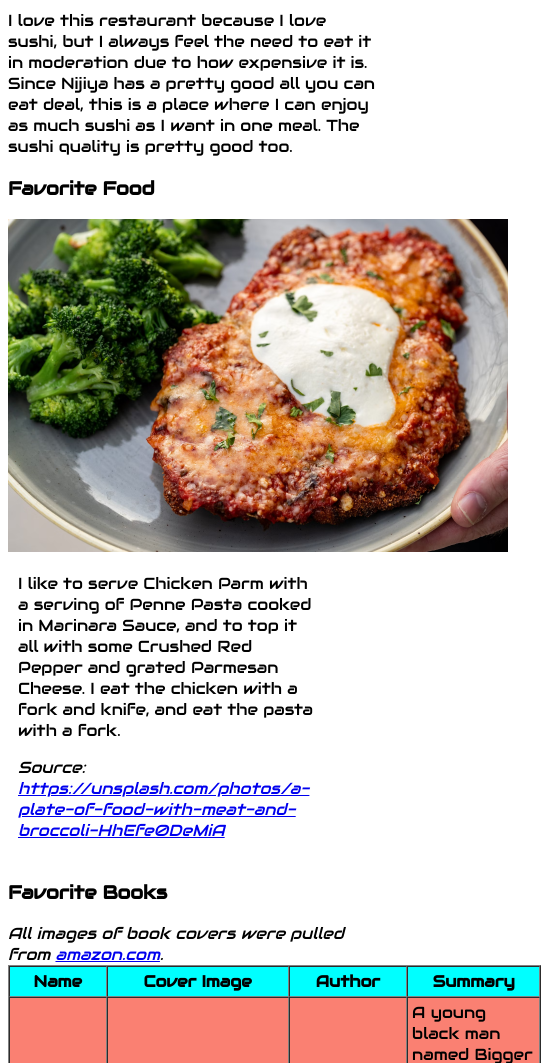
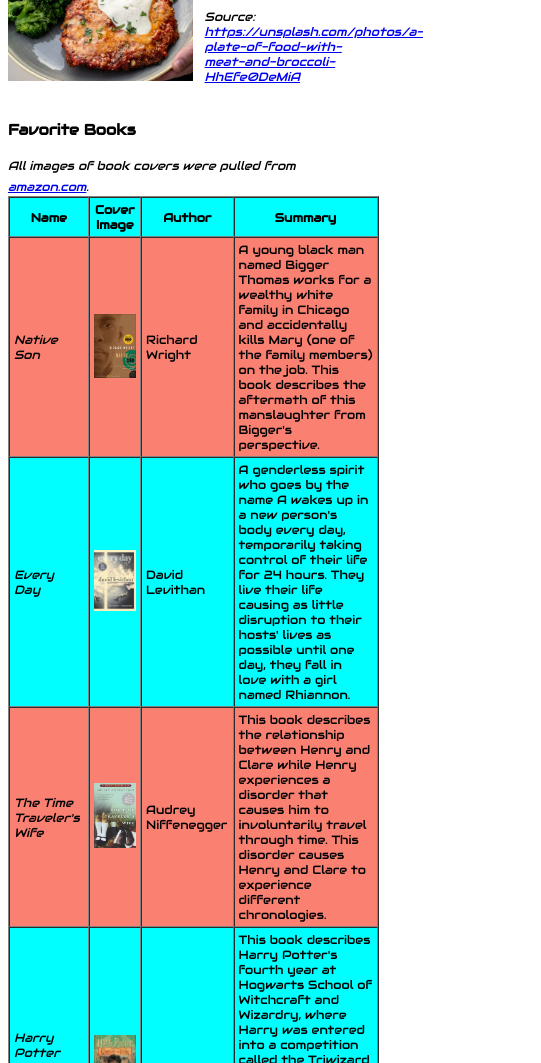
Before and after one commit to radang2014/cs120, a plain HTML site: page ps1-2/me_two.html in a window 390 px wide. Shown: the part 937-2000 px from the top of the page, 541 px wide, since content can reach past the window. Drawn offline with Linux system fonts and the light colour scheme.

Commit message:
Add responsiveness upgrades

```diff
--- a/ps1-2/me_two.html
+++ b/ps1-2/me_two.html
@@ -35,6 +35,7 @@
                 display: block;
                 border: 5px solid black;
                 margin: 0 auto;
+                width: 50%;
                 max-width: 250px;
             }
             div#food {
@@ -43,16 +44,31 @@
             }
             div#food_pic {
                 background-image: url("images/chicken_parm.png");
+                background-size: contain;
                 display: inline-block;
-                width: 500px;
-                height: 333px;
-                margin: 0 10px 0 0; /* add margin to the right */
+                max-width: 500px;
+                max-height: 333px;
+                width: 50%;
+                aspect-ratio: 3/2; /* make height adjust with width to maintain aspect ratio */
+                margin: 0 1% 0 0; /* add margin to the right */
             }
             div#food_desc {
                 display: inline-block;
-                width: 300px;
+                max-width: 300px;
                 height: auto;
-                margin: 0 0 0 10px; /* add margin to the left */
+                width: 45%; /* ensure description is to the side regardless of screen size */
+                margin: 0 0 0 1%; /* add margin to the left */
+            }
+            table#books {
+                max-width: 980px;
+                width: 100%;
+            }
+            table#books tr {
+                width: 25%;
+            }
+            table#books img {
+                width: 100%;
+                height: auto;
             }
             table#books tr:nth-child(even) {
                 background-color: salmon;
@@ -83,6 +99,22 @@
             /* Align text in left column to the right */
             form#info_form td:nth-child(odd) {
                 text-align: right
+            }
+
+            /* Adjustments based on lower screen width */
+            @media (max-width: 980px) {
+                h1 {
+                    font-size: 45px;
+                }
+                h2 {
+                    font-size: 30px;
+                }
+                h3 {
+                    font-size: 15px;
+                }
+                p,em,ul,div,table {
+                    font-size: 12px;
+                }
             }
         </style>
     </head>
```
Also changed, not shown: ps1-2/URLs.txt (added, +8 -0 lines).
